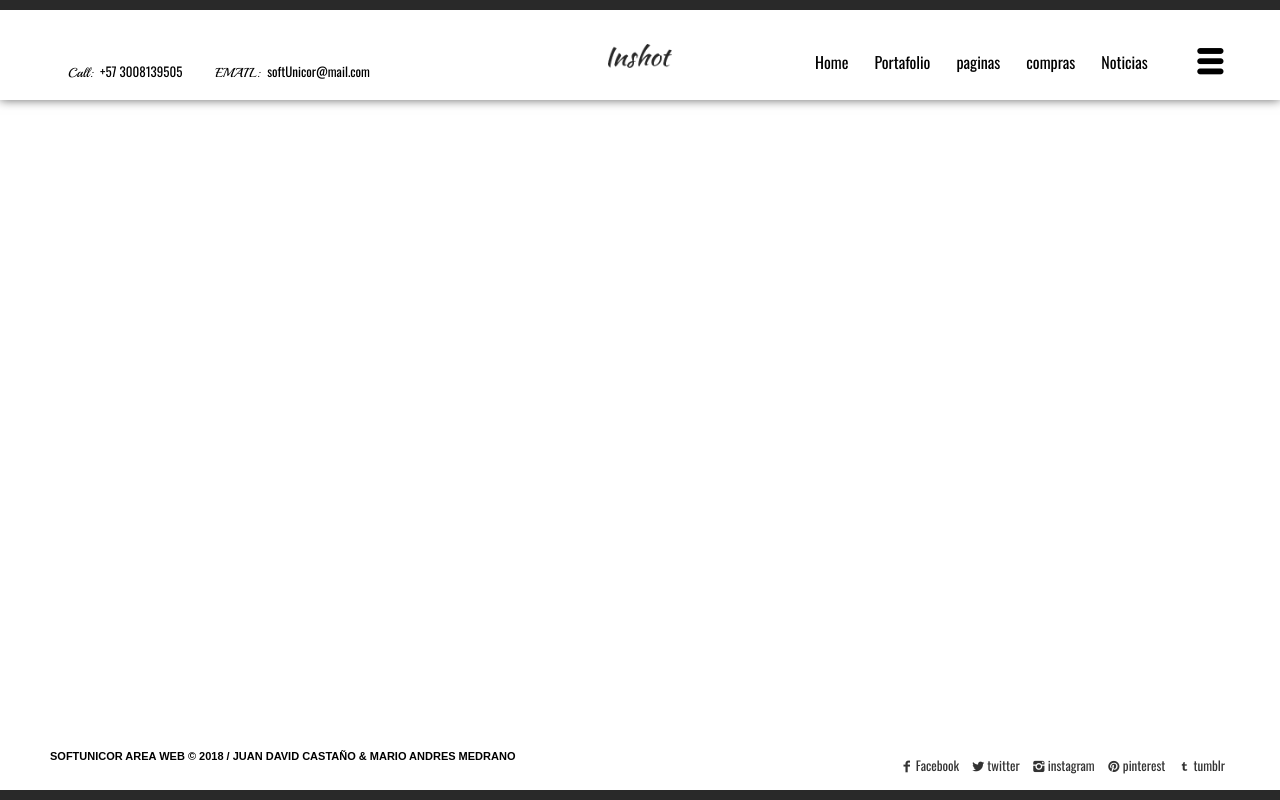
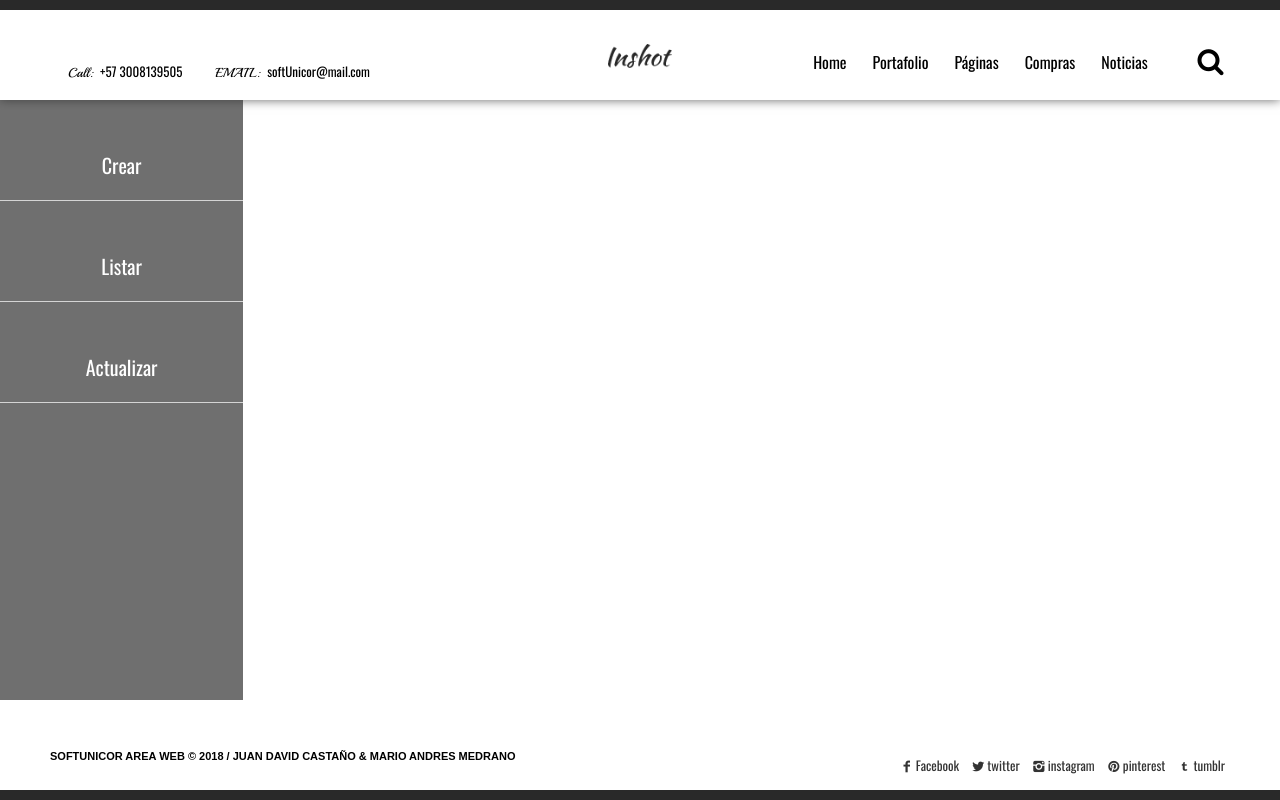
Before and after one commit to JSinning/dise-o-Web, a plain HTML site: page index.html in a window 1280 px wide. Drawn offline with nearby package versions, Linux system fonts and the light colour scheme.

Commit message:
se agrego la seccion de menu lateral en la pagina

```diff
--- a/css/buscar.css
+++ b/css/buscar.css
@@ -15,3 +15,25 @@
     font-size: 28px;
     margin: 6px 0px;
 }
+.buscar-menu {
+    position: absolute;
+    top: 90px;
+    left: 0;
+    height: 75vh;
+    width: 19%;
+    background: rgba(51, 51,51, 0.7);
+
+}
+
+.buscar-menu a{
+    display: block;
+    color: #FFF;
+    height: 0px;
+    text-decoration: none;
+    padding: 50px;
+    border-bottom: 1px solid rgba(255, 255, 255, 0.7);
+    font-size: 20px;
+}
+.buscar-menu a:hover{
+    background: rgba(255, 255, 255, 0.3)
+}
--- a/index.html
+++ b/index.html
@@ -22,17 +22,28 @@
         </a>
         <div class="buscar-bar">
             <input type="checkbox" id="buscar">
-            <label class="icon-menu" for="buscar"></label>
+            <label class="icon-search" for="buscar"></label>
         </div>
+
+
             <nav class="menu">
                 <ul>
                     <li><a href="#">Home</a></li>
                     <li><a href="#">Portafolio</a></li>
-                    <li><a href="#">paginas</a></li>
-                    <li><a href="#">compras</a></li>
+                    <li><a href="#">P&aacute;ginas</a></li>
+                    <li><a href="#">Compras</a></li>
                     <li><a href="#">Noticias</a></li>
                 </ul>
             </nav>
+
+            <div class="buscar-menu">
+                <ul>
+                    <li><a href="#">Crear</a></li>
+                    <li><a href="#">Listar</a></li>
+                    <li><a href="#">Actualizar</a></li>
+                </ul>
+
+            </div>
 
     </header>
 <!--============================================header end==================================-->
```
